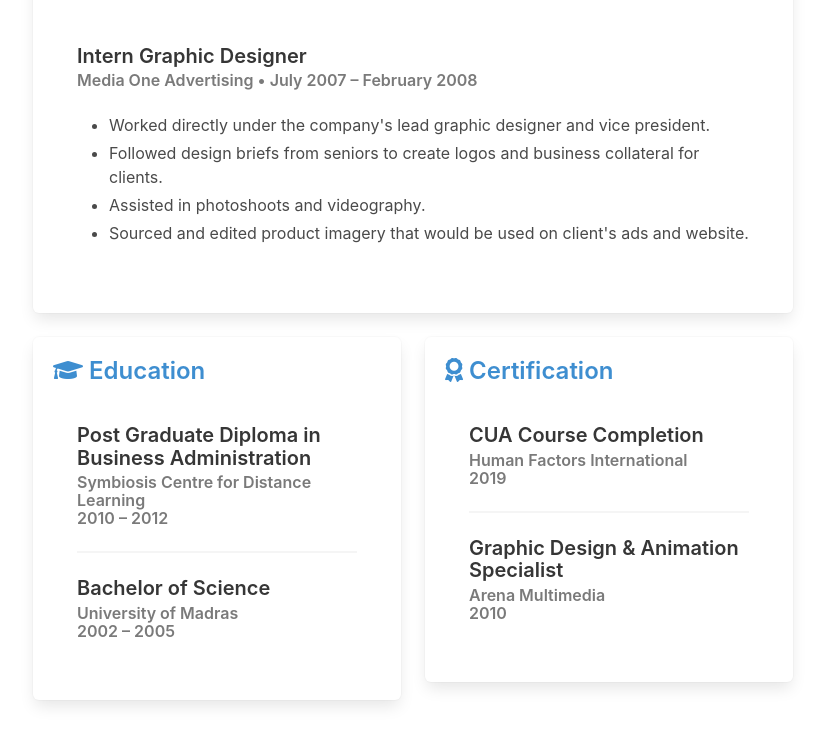
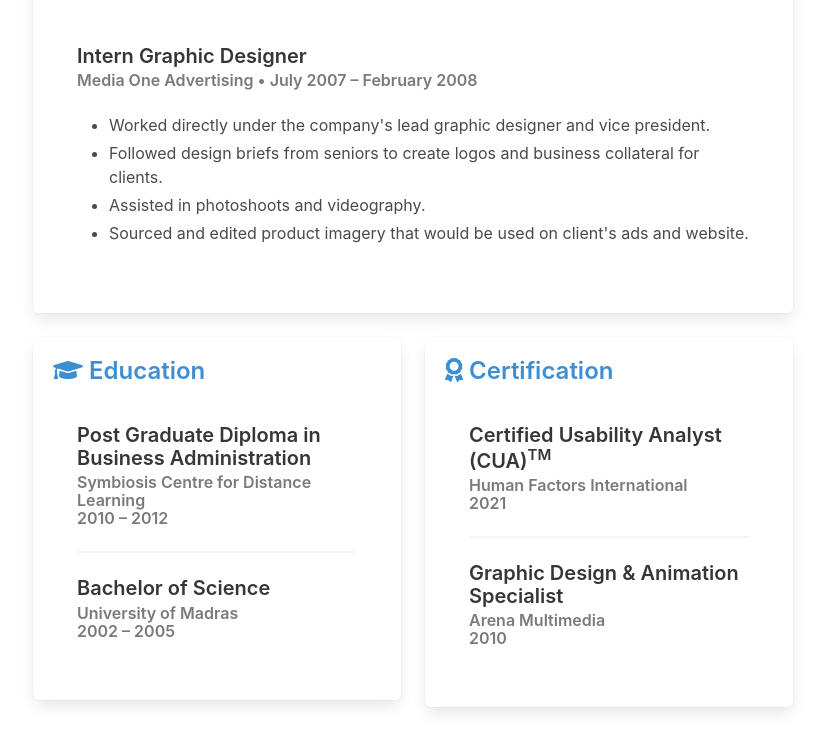
Before and after one commit to hayavadhan/Portfolio, a plain HTML site: page profile.html in a window 1280 px wide. Shown: the part 1699-2450 px from the top of the page, without its empty margins (325-1150 px from the left). Drawn offline with nearby package versions, Linux system fonts and the light colour scheme.

Commit message:
Update profile.html

```diff
--- a/profile.html
+++ b/profile.html
@@ -208,8 +208,8 @@
 
                   <section class="hero  is-small">
                     <div class="hero-body">
-                      <h4 class="title">CUA Course Completion</h4>
-                      <h6 class="subtitle has-text-grey">Human Factors International<br>2019</h6>
+                      <h4 class="title">Certified Usability Analyst (CUA)<sup>TM</sup></h4>
+                      <h6 class="subtitle has-text-grey">Human Factors International<br>2021</h6>
                       <hr>
                       <h4 class="title">Graphic Design & Animation Specialist</h4>
                       <h6 class="subtitle has-text-grey">Arena Multimedia<br>2010</h6>
```
